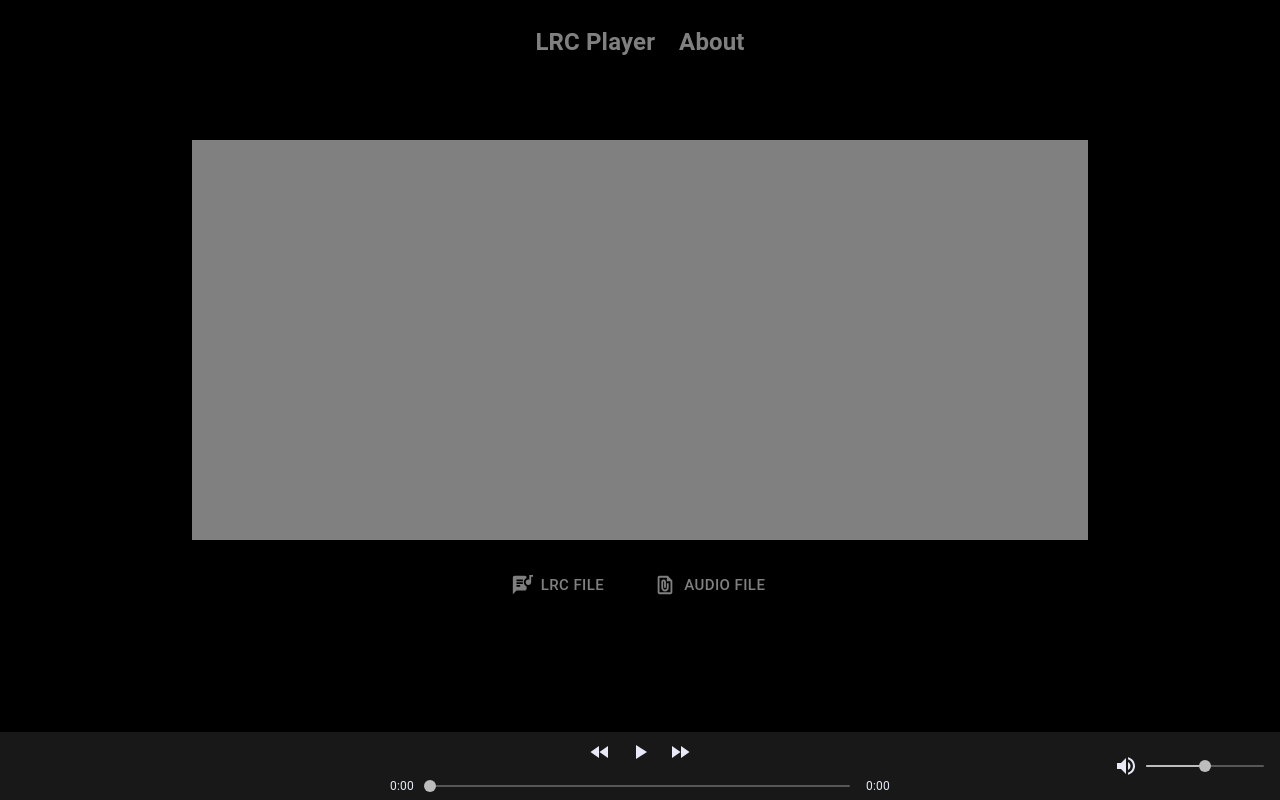
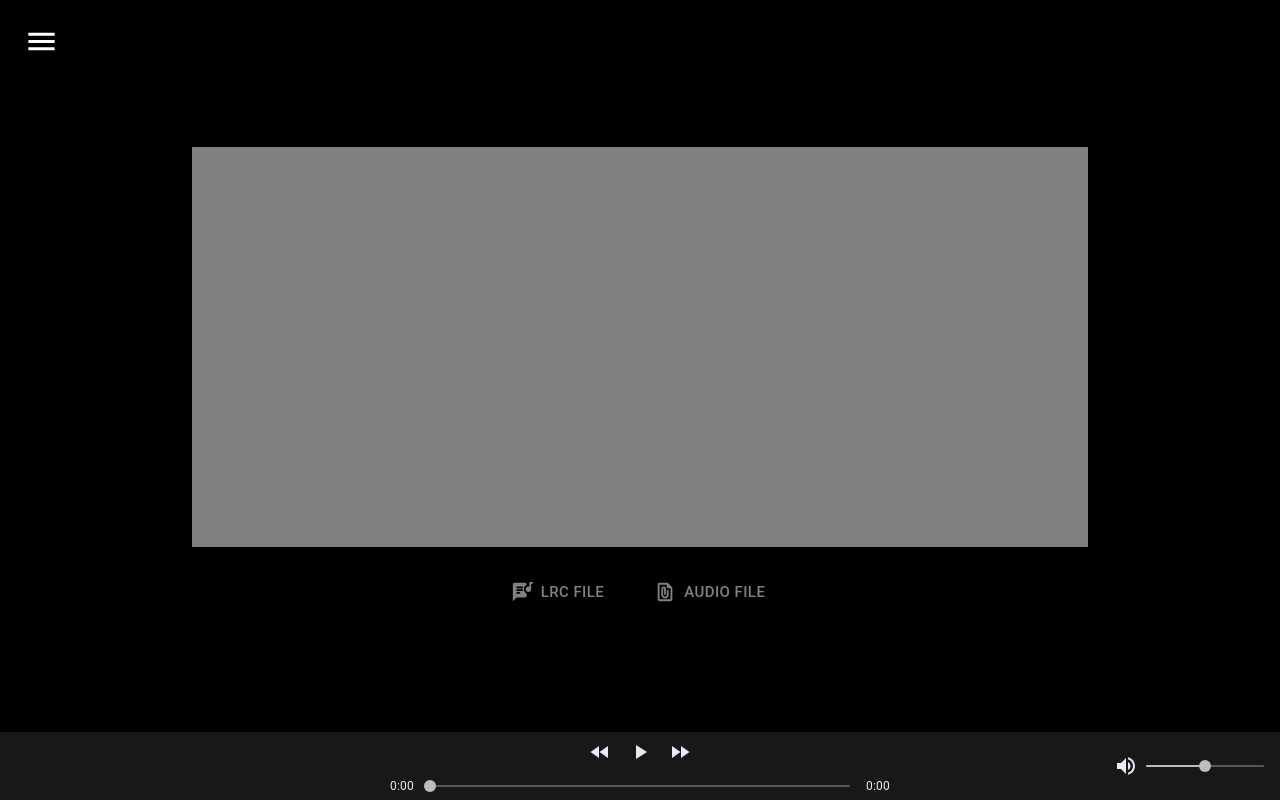
Before and after one commit to Lizari/LRC-Player, a Next.js app: page / in a window 1280 px wide. Built offline with nearby package versions, Linux system fonts and the light colour scheme.

Commit message:
Headerをハンバーガーメニュー方式に変更

```diff
--- a/src/components/Header.tsx
+++ b/src/components/Header.tsx
@@ -1,13 +1,38 @@
-import React from 'react';
-import { Link, Stack } from '@mui/material';
+import React, { useState } from 'react';
+import { Drawer, IconButton, Link, Stack } from '@mui/material';
+import MenuOutlinedIcon from '@mui/icons-material/MenuOutlined';
 
 const Header: React.VFC = () => {
+  const [isOpen, toggleDrawer] = useState(false);
+
   return (
-    <Stack mt={3} direction={'row'} spacing={3} justifyContent={'center'}>
+    <div>
+      <IconButton
+        sx={{
+          paddingTop: 3,
+          paddingLeft: 3,
+        }}
+        onClick={() => toggleDrawer(true)}
+      >
+        <MenuOutlinedIcon fontSize={'large'} sx={{ color: 'white' }} />
+      </IconButton>
+      <Drawer
+        anchor={'left'}
+        open={isOpen}
+        onClose={() => toggleDrawer(false)}
+        PaperProps={{
+          sx: {
+            backgroundColor: '#181818',
+            paddingTop: 3,
+            width: '20%',
+          },
+        }}
+      >
+        <Stack textAlign={'center'} spacing={5}>
           <Link
             href={'/'}
             fontSize={'x-large'}
-        fontWeight={"700"}
+            fontWeight={'700'}
             underline={'none'}
             sx={{
               color: '#808080',
@@ -20,8 +45,8 @@ const Header: React.VFC = () => {
           </Link>
           <Link
             href={'/about'}
-        fontSize={'x-large'}
-        fontWeight={"700"}
+            fontSize={'large'}
+            fontWeight={'700'}
             underline={'none'}
             sx={{
               color: '#808080',
@@ -33,6 +58,8 @@ const Header: React.VFC = () => {
             About
           </Link>
         </Stack>
+      </Drawer>
+    </div>
   );
 };
 
```
Lines whose indentation alone changed are shown as unchanged.
